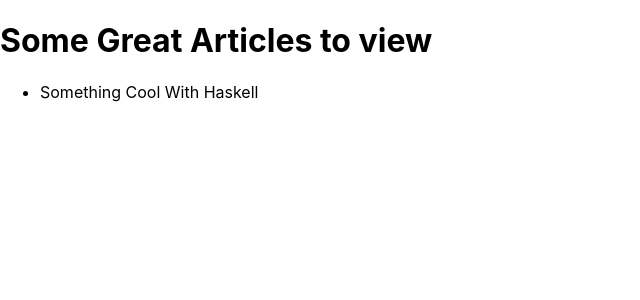
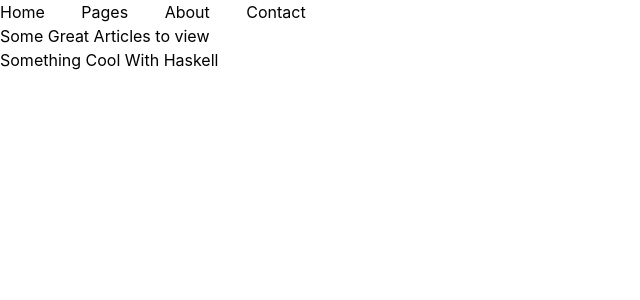
Before and after one commit to LMonty-1/personal-site, a Next.js app: page /feed in a window 1280 px wide. Shown: the top 300 px of the page, without its empty margins (0-640 px from the left). Built offline with nearby package versions, Linux system fonts and the light colour scheme.

Commit message:
add tailwind and navbar

```diff
--- /dev/null
+++ b/components/Navbar.jsx
@@ -0,0 +1,17 @@
+//import 'Navbar.css'
+import Link from 'next/link';
+import { Fragment } from 'react';
+
+export const Navbar = (props) => {
+	return (
+		<div>
+			<div class="space-x-8">
+				<Link href="/">Home</Link>
+				<Link href="/feed"> Pages </Link>
+				<Link href="/"> About </Link>
+				<Link href="/"> Contact </Link>
+			</div>
+		</div>
+	);
+};
+export default Navbar;
--- a/package.json
+++ b/package.json
@@ -15,7 +15,10 @@
     "typescript": "^4.5.4"
   },
   "devDependencies": {
+    "autoprefixer": "^10.4.1",
     "eslint": "8.4.1",
-    "eslint-config-next": "12.0.7"
+    "eslint-config-next": "12.0.7",
+    "postcss": "^8.4.5",
+    "tailwindcss": "^3.0.8"
   }
 }
--- a/pages/feed/index.js
+++ b/pages/feed/index.js
@@ -2,14 +2,24 @@
 
 import Link from 'next/link';
 import { Fragment } from 'react';
+import Navbar from '../../components/Navbar';
 
-function Feed () {
-    return <Fragment>
-         <h1> Some Great Articles to view </h1>
-         <ul>
-             <li> <Link href="feed/Something-Cool-With-Haskell"> Something Cool With Haskell </Link> </li>
-         </ul>
-         </Fragment>
+function Feed() {
+	return (
+		<Fragment>
+			<Navbar />
+			<h1> Some Great Articles to view </h1>
+			<ul>
+				<li>
+					{' '}
+					<a href="feed/Something-Cool-With-Haskell">
+						{' '}
+						Something Cool With Haskell{' '}
+					</a>{' '}
+				</li>
+			</ul>
+		</Fragment>
+	);
 }
 
 export default Feed;
--- a/pages/index.js
+++ b/pages/index.js
@@ -1,7 +1,13 @@
 //montyand.me/ or lmonty.com/
+import Navbar from '../components/Navbar';
 
-function HomePage () {
-    return <h1> The Homepage! </h1>
+function HomePage() {
+	return (
+		<>
+			<Navbar />
+			<h1> The Homepage! </h1>
+		</>
+	);
 }
 
 export default HomePage;
--- /dev/null
+++ b/postcss.config.js
@@ -0,0 +1,6 @@
+module.exports = {
+	plugins: {
+		tailwindcss: {},
+		autoprefixer: {},
+	},
+};
--- a/styles/globals.css
+++ b/styles/globals.css
@@ -1,3 +1,7 @@
+@tailwind base;
+@tailwind components;
+@tailwind utilities;
+
 html,
 body {
 	padding: 0;
--- /dev/null
+++ b/tailwind.config.js
@@ -0,0 +1,10 @@
+module.exports = {
+	content: [
+		'./pages/**/*.{js,ts,jsx,tsx}',
+		'./components/**/*.{js,ts,jsx,tsx}',
+	],
+	theme: {
+		extend: {},
+	},
+	plugins: [],
+};
```
Also changed, not shown: 1 other file (tests, documents, lock files or other folders). Lines whose indentation alone changed are shown as unchanged.
